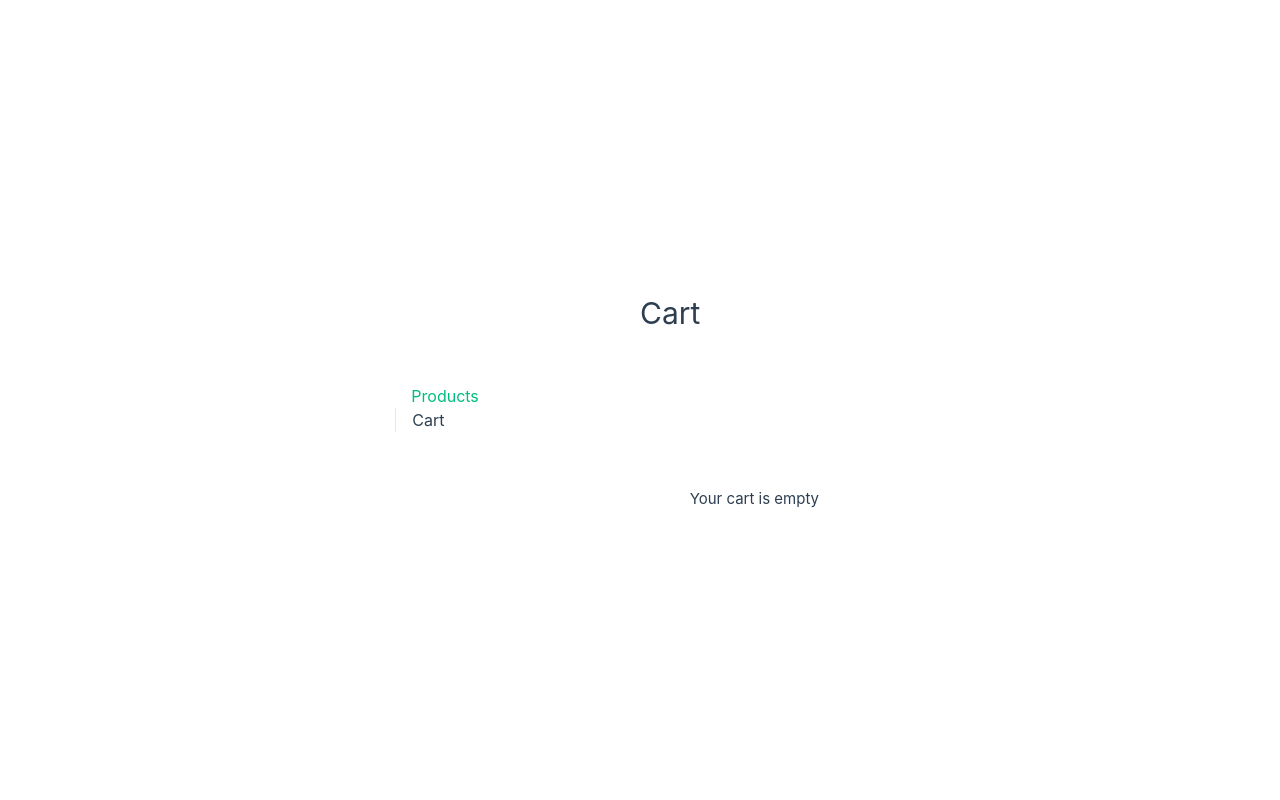
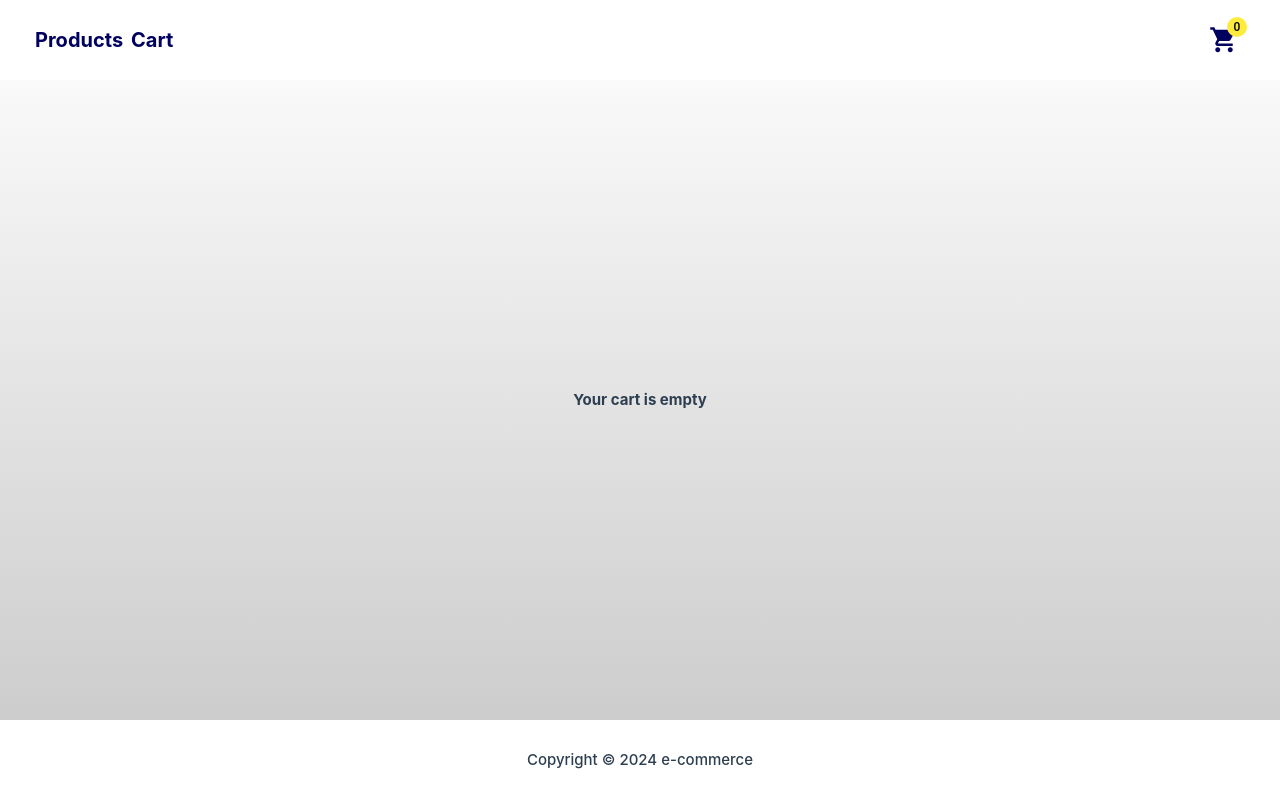
Before and after one commit to leitnerkornel/ecommerce-app, a Vue app: page /cart in a window 1280 px wide. Built offline with nearby package versions, Linux system fonts and the light colour scheme.

Commit message:
Finalise design * Remove unused classes * Change header and cart badge * Fix responsibility * Remove page titles

```diff
--- a/src/App.vue
+++ b/src/App.vue
@@ -1,71 +1,68 @@
 <script setup>
-import { RouterLink, RouterView } from 'vue-router'
+import { RouterLink, RouterView, useRouter } from 'vue-router'
+import { useCartStore } from '@/stores/cart.js'
+
+const router = useRouter()
+const cartStore = useCartStore()
+
+const goToCart = () => {
+  router.push('/cart')
+}
+
 </script>
 
 <template>
   <header>
-    <div class="wrapper">
-      <nav>
-        <RouterLink to="/products">Products</RouterLink>
-        <RouterLink to="/cart">Cart</RouterLink>
-      </nav>
+    <div class="header-content-wrapper">
+      <div class="router-links">
+        <RouterLink to="/products" class="ma-auto router-btn">Products</RouterLink>
+        <RouterLink to="/cart" class="ma-auto router-btn">Cart</RouterLink>
+      </div>
+      <v-spacer></v-spacer>
+      <div class="cart-badge-container">
+        <v-badge :content="cartStore.getTotalAmountCartItems" class="ma-auto" color="yellow" @click="goToCart">
+          <v-icon color="#00005F" icon="mdi-cart" size="x-large"></v-icon>
+        </v-badge>
+      </div>
     </div>
   </header>
-
   <RouterView />
+  <footer><p class="ma-auto font-weight-medium">Copyright © 2024 e-commerce</p></footer>
 </template>
 
 <style scoped>
 header {
+  top: 0;
+  background-color: white;
+  z-index: 1;
+  position: sticky;
+  height: 5rem;
   line-height: 1.5;
-  max-height: 100vh;
 }
 
-nav {
-  width: 100%;
-  font-size: 12px;
-  text-align: center;
-  margin-top: 2rem;
+.router-links {
+  height: 5rem;
+  display: flex;
+  margin-left: 2rem;
 }
 
-nav a.router-link-exact-active {
-  color: var(--color-text);
+.router-btn {
+  width: 6rem;
 }
 
-nav a.router-link-exact-active:hover {
-  background-color: transparent;
+.cart-badge-container {
+  display: flex;
+  width: 7rem;
 }
 
-nav a {
-  display: inline-block;
-  padding: 0 1rem;
-  border-left: 1px solid var(--color-border);
+.header-content-wrapper {
+  display: flex;
+  flex-direction: row;
 }
 
-nav a:first-of-type {
-  border: 0;
-}
-
-@media (min-width: 1024px) {
-  header {
-    display: flex;
-    place-items: center;
-    padding-right: calc(var(--section-gap) / 2);
-  }
-
-  header .wrapper {
-    display: flex;
-    place-items: flex-start;
-    flex-wrap: wrap;
-  }
-
-  nav {
-    text-align: left;
-    margin-left: -1rem;
-    font-size: 1rem;
-
-    padding: 1rem 0;
-    margin-top: 1rem;
-  }
+footer {
+  height: 5rem;
+  background-color: white;
+  display: flex;
 }
 </style>
--- a/src/assets/main.css
+++ b/src/assets/main.css
@@ -1,35 +1,24 @@
 @import './base.css';
 
+body {
+  background: rgb(199,199,199);
+  background: linear-gradient(0deg, rgba(199,199,199,1) 0%, rgba(227,227,227,1) 50%, rgba(255,255,255,1) 100%);
+}
+
 #app {
-  max-width: 1280px;
   margin: 0 auto;
-  padding: 2rem;
+  padding: 0;
   font-weight: normal;
 }
 
-a,
-.green {
+a {
   text-decoration: none;
-  color: hsla(160, 100%, 37%, 1);
+  color: #00005F;
+  font-weight: bold;
+  font-size: 1.25rem;
   transition: 0.4s;
   padding: 3px;
 }
-
-@media (hover: hover) {
-  a:hover {
-    background-color: hsla(160, 100%, 37%, 0.2);
-  }
+a:hover {
+  color: #00539F;
 }
-
-@media (min-width: 1024px) {
-  body {
-    display: flex;
-    place-items: center;
-  }
-
-  #app {
-    display: grid;
-    grid-template-columns: 1fr 1fr;
-    padding: 0 2rem;
-  }
-}
--- a/src/components/cart/CartItem.vue
+++ b/src/components/cart/CartItem.vue
@@ -45,11 +45,10 @@ const onImgError = () => {
   <v-list-item
     :key="props.cartItem.id"
     variant="elevated"
-    height="70"
-    class="pa-0"
+    class="pa-0 rounded cart-list-item"
   >
     <template v-slot:prepend>
-      <v-img height="70" width="105" :src="productImage" @error="onImgError" class="mr-2" />
+      <v-img height="70" width="105" :src="productImage" @error="onImgError" class="mr-2 cart-item-img" />
     </template>
     <v-list-item-title class="font-weight-bold text-capitalize">{{ props.cartItem.name }}</v-list-item-title>
     <v-list-item-subtitle>{{ amountAndPrice }}</v-list-item-subtitle>
@@ -83,11 +82,38 @@ const onImgError = () => {
 </template>
 
 <style scoped>
+.cart-list-item {
+  height: 70px;
+}
+
+@media (max-width: 600px) {
+  .cart-list-item {
+    height: 115px;
+    display: flex;
+    flex-direction: column;
+    justify-content: space-evenly;
+  }
+
+  .cart-item-img {
+    display: none;
+  }
+
+  .cart-list-item >>> .v-list-item__content {
+    justify-content: flex-start;
+    width: 100%;
+    margin-left: 2rem;
+  }
+  .cart-list-item >>> .v-list-item__append {
+    width: 100%;
+    justify-content: flex-end;
+  }
+}
+
 .buttons {
   display: flex;
   flex-direction: row;
   width: 130px;
-  border-radius: 2px;
+  border-radius: 4px;
   box-shadow: gray 1px 1px 2px 0;
 }
 
--- a/src/components/products/ProductItem.vue
+++ b/src/components/products/ProductItem.vue
@@ -53,8 +53,8 @@ const onImgError = () => {
 </script>
 
 <template>
-  <v-card height="360" width="250" min-width="250" elevation="2" class="d-flex flex-column align-content-space-evenly">
-    <v-img :src="productImage" @error="onImgError" :alt="props.product.name" width="250" min-height="166" max-height="166"/>
+  <v-card height="360" width="250" min-width="250" elevation="2" class="d-flex flex-column align-content-space-evenly mx-auto">
+    <v-img :src="productImage" @error="onImgError" :alt="props.product.name" width="250" min-height="167" max-height="166"/>
     <v-card-title class="text-capitalize">{{ props.product.name }}</v-card-title>
     <v-card-text class="pb-2">Quantity in stock: {{ props.product.availableAmount }}</v-card-text>
     <div class="product-item-minimum-amount-container">
--- a/src/stores/cart.js
+++ b/src/stores/cart.js
@@ -4,6 +4,13 @@ export const useCartStore = defineStore('cart', {
   state: () => ({ cartItems: [] }),
   getters: {
     getCartItems: (state) => state.cartItems,
+    getTotalAmountCartItems: (state) => {
+      let amount = 0
+      state.cartItems.forEach((cartItem) => {
+        amount += cartItem.quantityInCart
+      })
+      return amount
+    } ,
     amountInCart: (state) => (productId) => {
       const found = state.cartItems.find((item) => item.id === productId)
       return found ? found.quantityInCart : 0
--- a/src/views/CartView.vue
+++ b/src/views/CartView.vue
@@ -10,9 +10,8 @@ const roundedTotalPrice = computed(() => Math.round(cartStore.getCartTotalPrice
 
 <template>
   <div class="cart">
-    <h1>Cart</h1>
     <div v-if="cartStore.getCartItems.length" class="text-right font-weight-bold mb-4">Total: ${{ roundedTotalPrice }}</div>
-    <div v-else class="cart-empty">Your cart is empty</div>
+    <div v-else class="cart-empty font-weight-bold">Your cart is empty</div>
     <div class="cart-container">
       <CartItem v-for="cartItem in cartStore.getCartItems" :key="cartItem.id" :cartItem="cartItem"/>
     </div>
@@ -23,6 +22,15 @@ const roundedTotalPrice = computed(() => Math.round(cartStore.getCartTotalPrice
 </template>
 
 <style scoped>
+.cart {
+  max-width: 1450px;
+  padding: 2rem;
+  min-height: calc(100vh - 10rem);
+  display: flex;
+  flex-direction: column;
+  margin: 0 auto;
+}
+
 .cart-container {
   display: flex;
   flex-direction: column;
@@ -31,7 +39,7 @@ const roundedTotalPrice = computed(() => Math.round(cartStore.getCartTotalPrice
 }
 
 .cart-empty {
-  margin-top: 150px;
+  margin: auto;
   text-align: center;
 }
 
--- a/src/views/ProductsView.vue
+++ b/src/views/ProductsView.vue
@@ -11,7 +11,6 @@ if (!productsStore.getProducts) {
 
 <template>
   <div class="products">
-    <h1>Products</h1>
     <div class="products-container">
       <ProductItem v-for="product in productsStore.getProducts" :key="product.id" :product="product" />
     </div>
@@ -19,10 +18,22 @@ if (!productsStore.getProducts) {
 </template>
 
 <style>
+.products {
+  padding: 2rem;
+  min-height: calc(100vh - 10rem);
+}
+
 .products-container {
-  display: flex;
-  flex-wrap: wrap;
-  gap: 50px;
-  justify-content: flex-start;
+  margin: 0 auto;
+  max-width: 1450px;
+  display: grid;
+  grid-template-columns: repeat(auto-fit, minmax(250px, 1fr));
+  gap: 50px 50px;
+}
+
+@media (max-width: 600px) {
+  .products-container {
+    gap: 30px;
+  }
 }
 </style>
```
